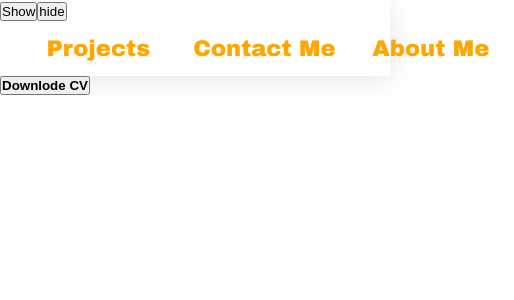
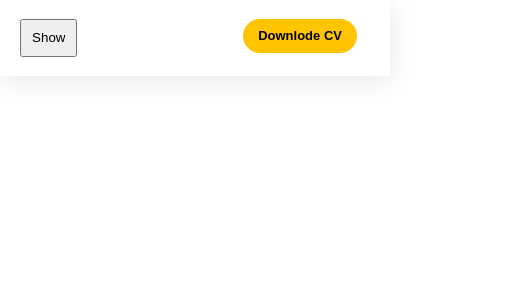
Before and after one commit to AkshayPatil076/My-portfolio-website, a React (Create React App) app: page / in a window 390 px wide. Shown: the top 300 px of the page, 514 px wide, since content can reach past the window. Built offline with nearby package versions, Linux system fonts and the light colour scheme.

Commit message:
Update Navbar.css

```diff
--- a/src/NAVBAR/Navbar.css
+++ b/src/NAVBAR/Navbar.css
@@ -4,37 +4,37 @@
 }
 body{
     overflow-x: hidden;
+
     /* background-color: black; */
 }
 .nav-bar{
-    /* filter: blur(8px); */
-    /* -webkit-filter: blur(8px); */
+
     background-color: rgba(255, 255, 255, 0.22);
-    /* border-radius: 16; */
+
     box-shadow: 0 4px 30px rgba(0, 0, 0, 0.1);
     backdrop-filter:blur(5px);
     -webkit-backdrop-filter: blur(5px);
-
+    position:fixed;
     width: 100%;
     height: 2cm;
     display: flex;
 }
 .Left-nav{
-    /* background-color: yellow; */
+
     width: 50%;
     height: 2cm;
-    /* z-index: ; */
+
 }
 .Right-nav{
-    /* background-color: rgb(0, 0, 0); */
+
     width: 100%;
     height: 2cm;
 }
-#meenubutt{
-    width: 3cm;
-    height: 1.5cm;
+#meenubutt1{
     display: none;
-    cursor: pointer;
+}
+#meenubutt2{
+    display: none;
 }
 #ulman{
     display: flex;
@@ -42,24 +42,20 @@ body{
     right: 6cm;
 }
 .menlink{
+    padding: 6px;
     text-decoration: none;
-    font-size: 0.6cm;
+    font-size: 0.7cm;
     font-family: Arial black  ;
-    border-width: 5px;
-    color: rgb(255, 166, 0);
-    /* border-color: rgb(0, 0, 0); */
-    /* border-radius: 20px;
-    border-style: solid;
-    width: 4cm;
-    text-align: center; */
-    /* background-color: yellow; */
+    border-width: 10px;
+    color: rgb(214, 139, 0);
     width: 4cm;
     text-align: center;
     border-radius: 20px;
     height: 1cm;
-    /* Nimbus Sans */
-    /* color: black; */
+   position: relative;
+   top: 5px;
 }
+
 .menlink:hover{
 
     border-color: rgb(255, 196, 0);
@@ -69,24 +65,18 @@ body{
 
 .menli{
     display: flex;
-    padding: 0.2cm;
+    /* padding: 0.2cm; */
     position: relative;
-    /* bottom: 0cm; */
     top: 0.2cm;
     left: 2cm;
 }
-.m11{
-    display: flex;
-    position: relative;
-    left: 22cm;
-    bottom: 1.2cm;
-}
-.m1{
+
+#m1{
     background-color: rgb(255, 196, 2);
-        /* padding: 30px; */
+
         width: 7cm;
         height: 1.4cm;
-        /* width: 50cm; */
+
         border-style: solid;
         border-width: 0px;
 
@@ -96,6 +86,9 @@ body{
         text-align: left ;
         cursor: pointer;
         text-align: center;
+        position: relative;
+        left: 20cm;
+        bottom: 1.1cm;
 
 }
 /* .bb{
@@ -103,3 +96,110 @@ body{
     bottom: 2px;
     left: 9px;
 } */
+@media screen and (max-width: 500px) {
+
+    .nav-bar{
+
+        background-color: rgba(255, 255, 255, 0.22);
+
+        box-shadow: 0 4px 30px rgba(0, 0, 0, 0.1);
+        backdrop-filter:blur(5px);
+        -webkit-backdrop-filter: blur(5px);
+
+        width: 100%;
+        height: 2cm;
+        display: flex;
+    }
+    /* .m11{
+        display: block;
+        position: relative;
+        left: -20px;
+
+        bottom: 1.2cm;
+    } */
+
+    #ulman{
+        display: none;
+        position: relative;
+        right: 180px;
+        bottom: 1cm;
+        background-color: rgb(255, 255, 255);
+        height: 600px;
+
+        /* background-color: rgba(255, 255, 255, 0.22); */
+
+        box-shadow: 0 1px 80px rgba(0, 0, 0, 0.1);
+
+    }
+    #meenubutt1{
+        display: block;
+        width: 1.5cm;
+        height: 1cm;
+        /* display: none; */
+        cursor: pointer;
+        position: relative;
+        right: 2.9cm;
+        top: 0.5cm;
+    }
+
+    #meenubutt2{
+        display: none;
+        width: 1.5cm;
+        height: 1cm;
+        /* display: none; */
+        cursor: pointer;
+        position: relative;
+        right: 2.9cm;
+        top: 0.5cm;
+        z-index: +5;
+    }
+
+
+    .menlink{
+        text-decoration: none;
+        font-size: 0.6cm;
+        font-family: Arial black  ;
+        border-width: 5px;
+        color: rgb(255, 166, 0);
+        width: 4cm;
+        text-align: center;
+        border-radius: 20px;
+        height: 1cm;
+
+    }
+    .menlink::after{
+
+        border-color: rgb(255, 196, 0);
+        background-color: rgb(255, 196, 0);
+        color: rgb(255, 255, 255);
+    }
+    .menli{
+        /* display: block; */
+        display: block;
+        padding: 20px;
+        position: relative;
+        top: 3cm;
+        left: 2cm;
+
+    }
+    #m1{
+        background-color: rgb(255, 196, 2);
+
+            width: 3cm;
+            height: 0.9cm;
+
+            border-style: solid;
+            border-width: 0px;
+
+            border-radius: 20px;
+            border-color: rgb(255, 196, 2);
+            font-size: 13px;
+            text-align: left ;
+            cursor: pointer;
+            text-align: center;
+            position: relative;
+            left: 3cm;
+            bottom: 0.5cm;
+
+    }
+}
```
